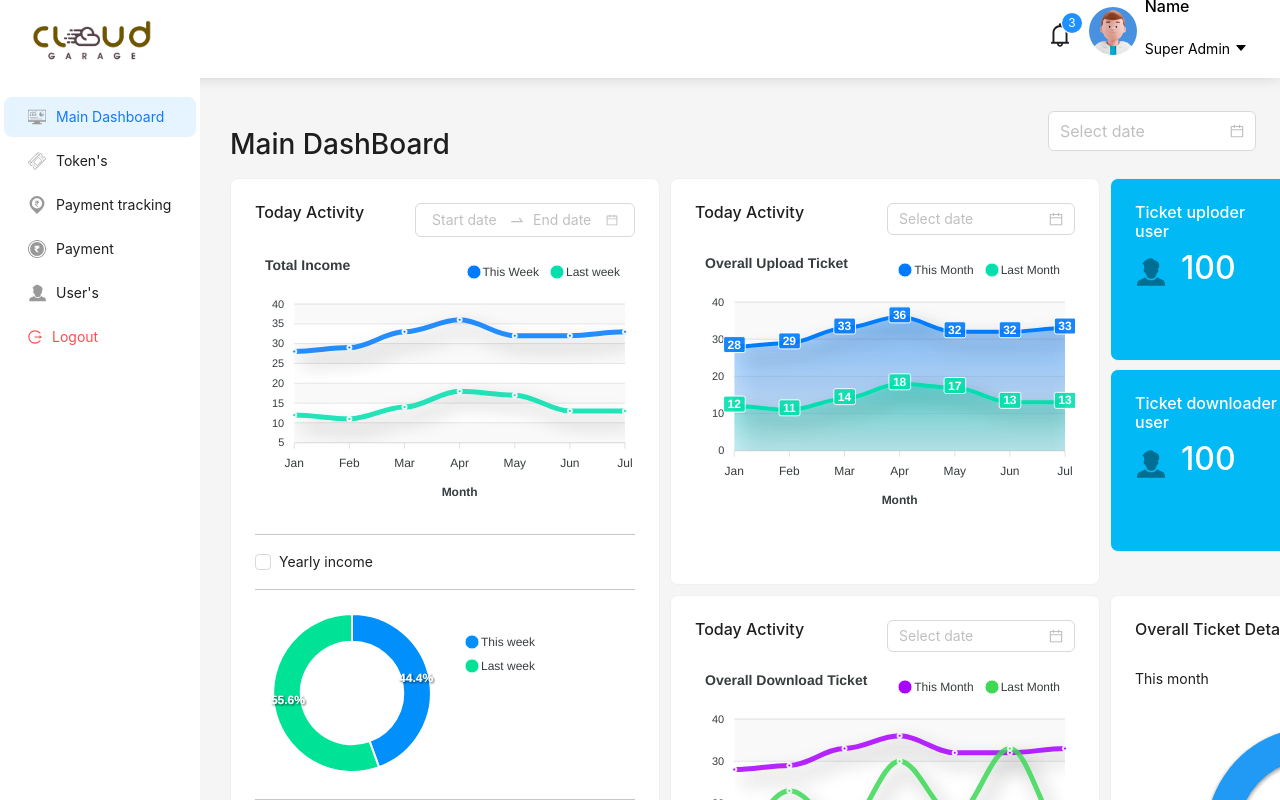
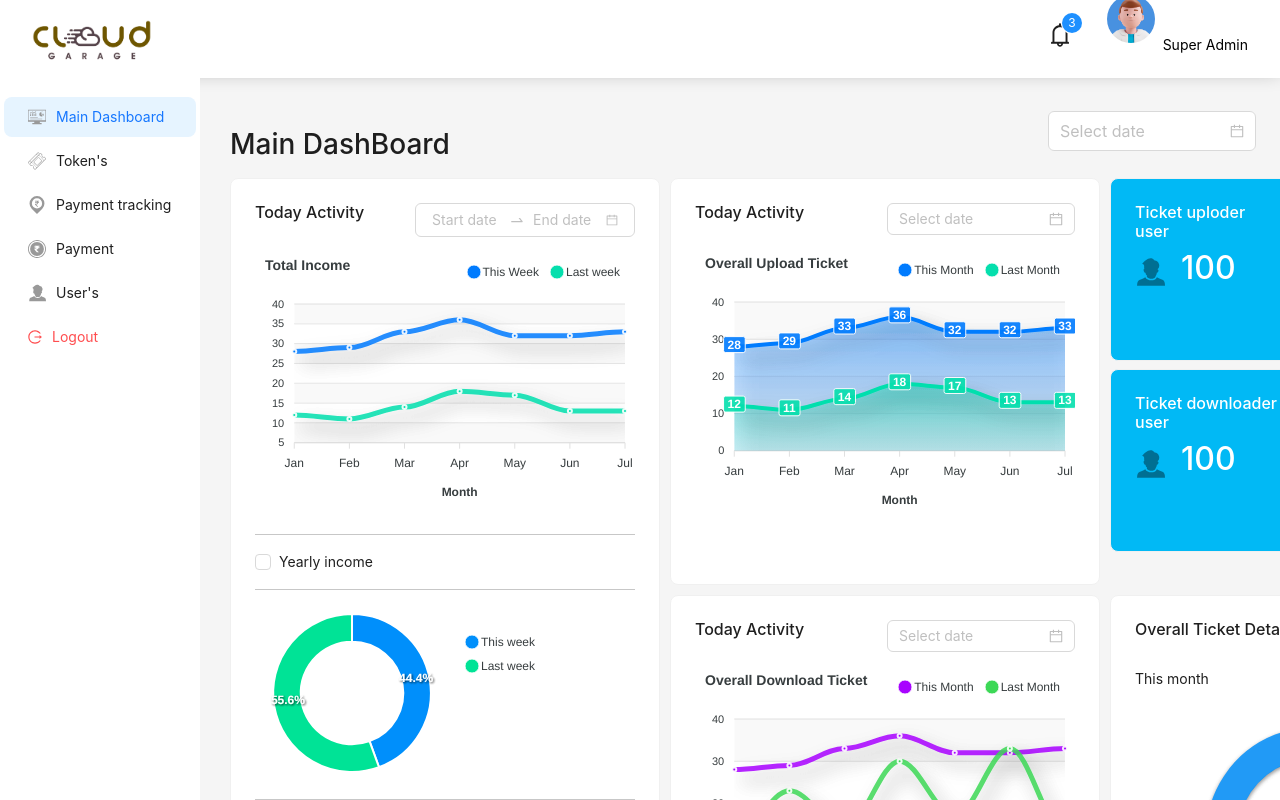
Before and after one commit to mohamedarief0/Admin-Dashboard, a React (Create React App) app: page /dashboard/paymenttracking in a window 1280 px wide. Built offline with nearby package versions, Linux system fonts and the light colour scheme.

Commit message:
Modification and removalin js and some css

```diff
--- a/src/Header/HeaderComponent.css
+++ b/src/Header/HeaderComponent.css
@@ -8,6 +8,7 @@ border-radius: 50%;
 .admin-name{
   display: flex;
   flex-direction: column;
+  margin: 0;
 }
 
 /* logo */
@@ -19,7 +20,7 @@ border-radius: 50%;
 .logo-container {
   width: 100vw;
   background-color: white;
-  position: sticky;
+  position: fixed;
   top: 0;
   z-index: 100;
 }
@@ -57,5 +58,8 @@ border-radius: 50%;
 }
 
 :where(.css-dev-only-do-not-override-42nv3w).ant-layout-header {
-  line-height: 18px !important;
+  line-height: 0px !important;
 }
+:where(.css-dev-only-do-not-override-17seli4).ant-layout-header {
+  line-height: 0px !important;
+}
--- a/src/Header/HeaderComponent.js
+++ b/src/Header/HeaderComponent.js
@@ -77,13 +77,9 @@ function HeaderComponent() {
                   alt="profile-avator"
                 />
               </div>
-              <div className="admin-name ms-2 justify-content-around">
-                <h6 className="mb-0">Name</h6>
-                <Dropdown overlay={menu} placement="bottomRight">
-                  <span className="ant-dropdown-link">
-                    Super Admin <CaretDownFilled />
-                  </span>
-                </Dropdown>
+              <div className="admin-name ms-2 justify-content-between">
+                <h6 className="">Name</h6>
+                <p className="">Super Admin</p>
               </div>
             </Link>
           </li>
```
